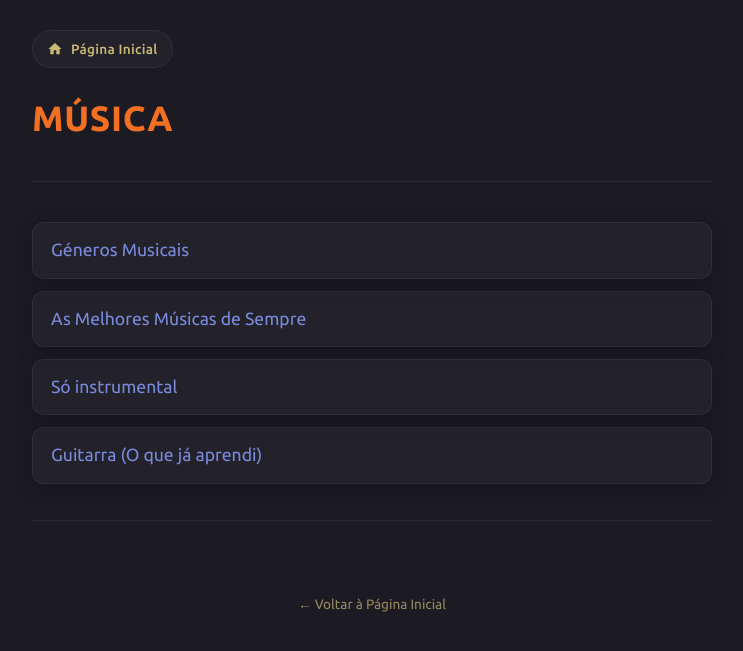
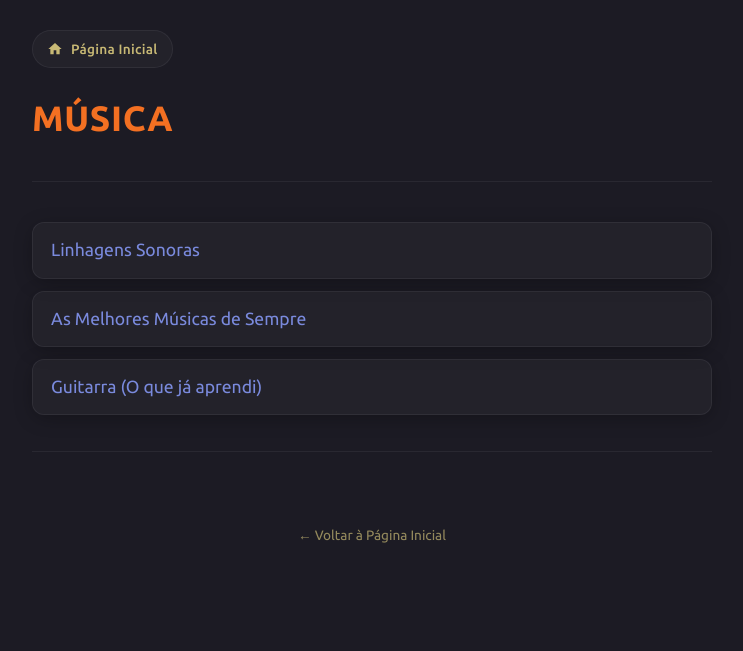
Before and after one commit to joaquim-capitao/joaquim-capitao.github.io, a Jekyll site: the page musica/index.html, which Jekyll copies as it is, in a window 1280 px wide. Shown: the top 651 px of the page, without its empty margins (268-1011 px from the left). Built offline with Jekyll 4.4.1, drawn with Linux system fonts in a browser that asks for light colours.

Commit message:
Update music links in index.html

```diff
--- a/musica/index.html
+++ b/musica/index.html
@@ -236,10 +236,9 @@
 
     <ul class="chronicles-list" id="chronicles-list">
 
-     <li><a href="https://joaquim-capitao.github.io/musica/generos"><span class="title">Géneros Musicais</span></a></li>
-     <li><a href="https://joaquim-capitao.github.io/musica/as-melhores-musicas-de-sempre"><span class="title">As Melhores Músicas de Sempre</span></a></li>
-     <li><a href="https://joaquim-capitao.github.io/musica/so-instrumental"><span class="title">Só instrumental</span></a></li>
-     <li><a href="https://joaquim-capitao.github.io/musica/guitarra"><span class="title">Guitarra (O que já aprendi)</span></a></li>
+     <li><a href="https://joaquim-capitao.github.io/musica/generos"><span class="title">Linhagens Sonoras</span></a></li>
+     <li><a href="https://joaquim-capitao.github.io/musica/em-construcao"><span class="title">As Melhores Músicas de Sempre</span></a></li>
+     <li><a href="https://joaquim-capitao.github.io/musica/em-construcao"><span class="title">Guitarra (O que já aprendi)</span></a></li>
 
 
     </ul>
```
